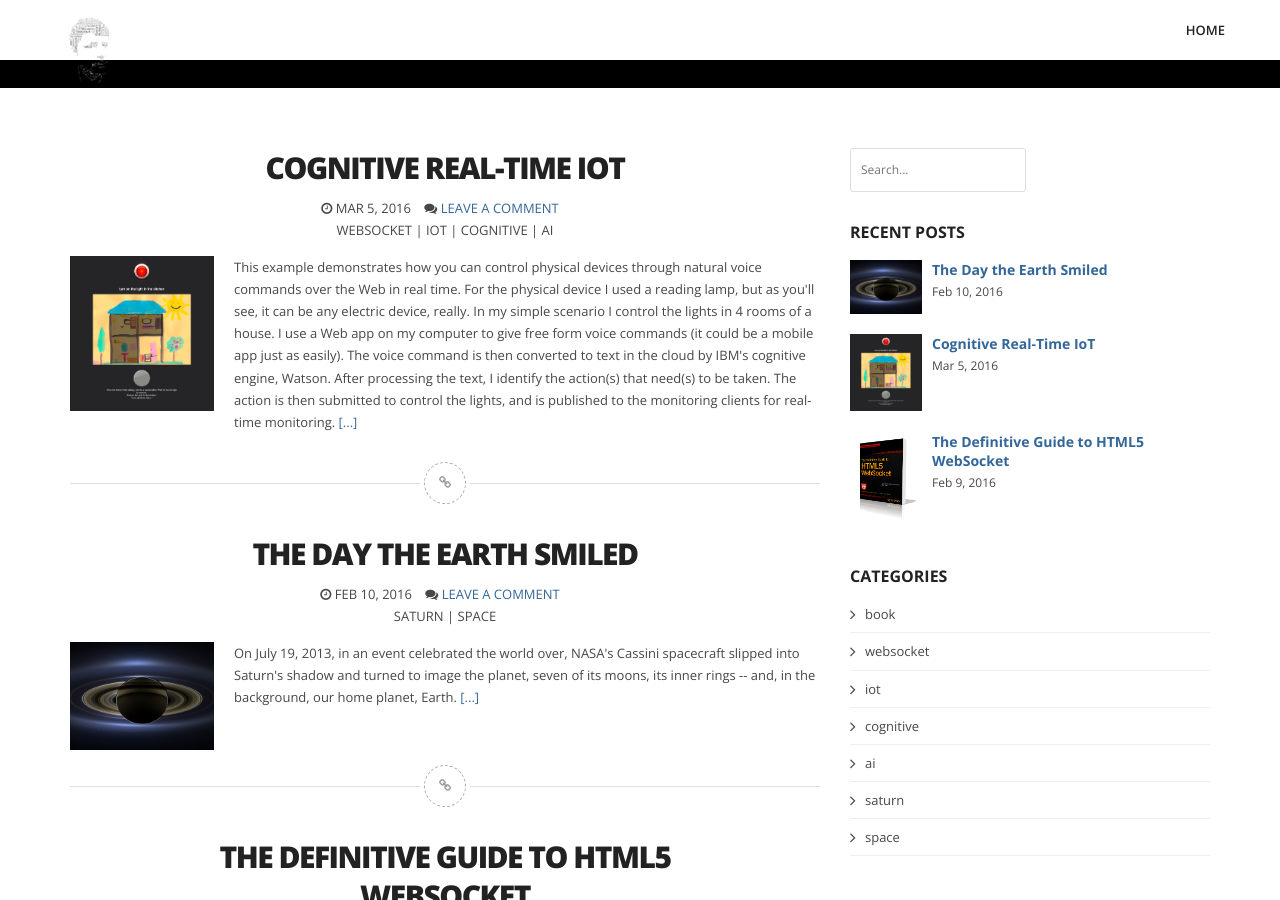
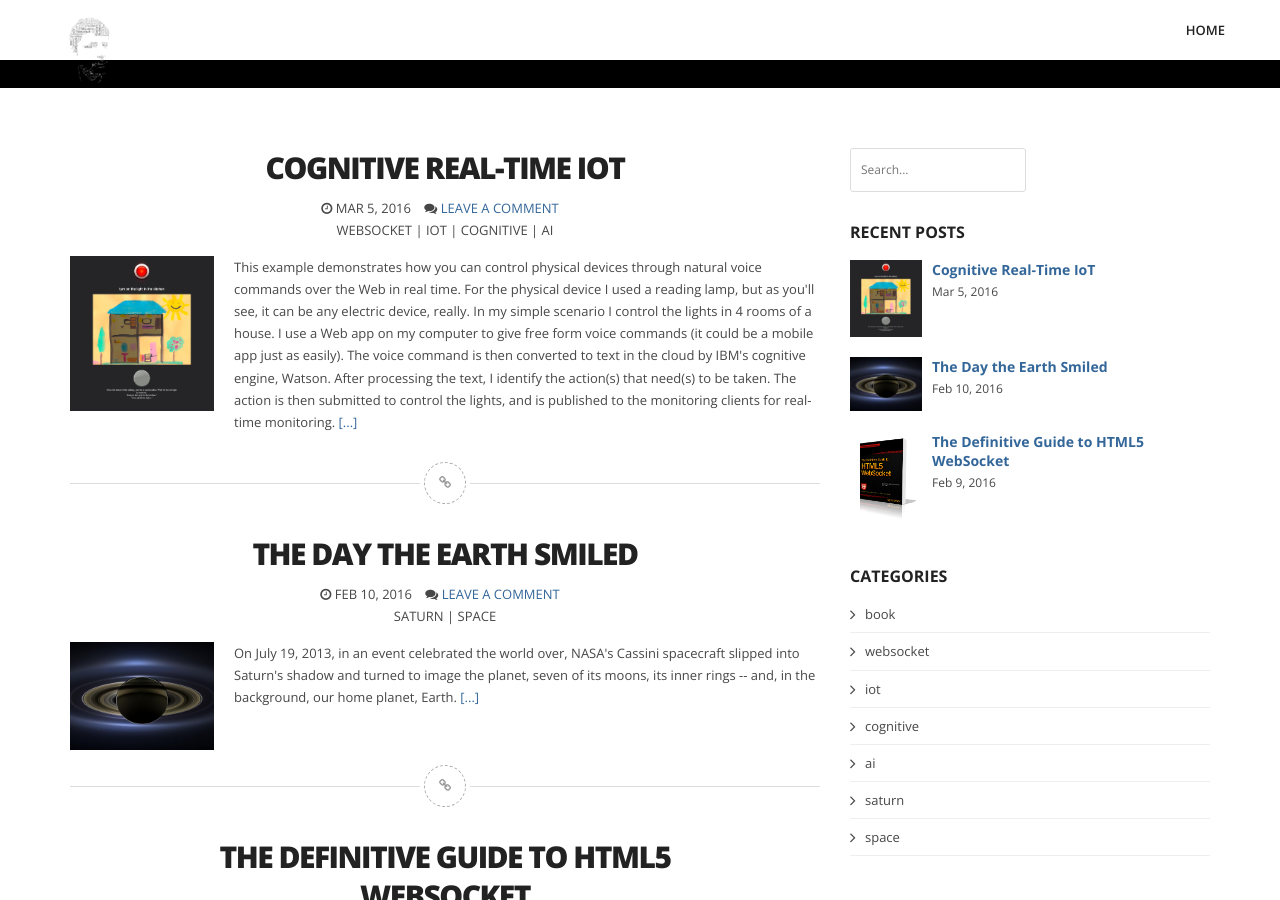
Before and after one commit to pmoskovi/pmoskovi.github.io, a Jekyll site: the page built from index.html, in a window 1280 px wide and 900 px high, scrolled down 697 px. Built offline with Jekyll 4.4.1, drawn with Linux system fonts in a browser that asks for light colours; nearby versions of some CDN libraries; some web fonts are replaced; library files that are not in the unit come from our copies.

Commit message:
Adjusted sorting of recents posts

```diff
--- a/_includes/site/post-updates.html
+++ b/_includes/site/post-updates.html
@@ -2,7 +2,8 @@
 <aside id="postwidget-2" class="widget widget_postwidget">
   <h2 class="widget-title">Recent Posts</h2>
 
-  {% for page in site.pages %}
+  {% assign pages = site.pages | sort:"sortabledate" | reverse %}
+  {% for page in pages %}
    {% if page.page-type == "blogpost" %}
    <div class="PostWrap">
      <div style="width:72px;float:left; margin-right:10px;">
```
